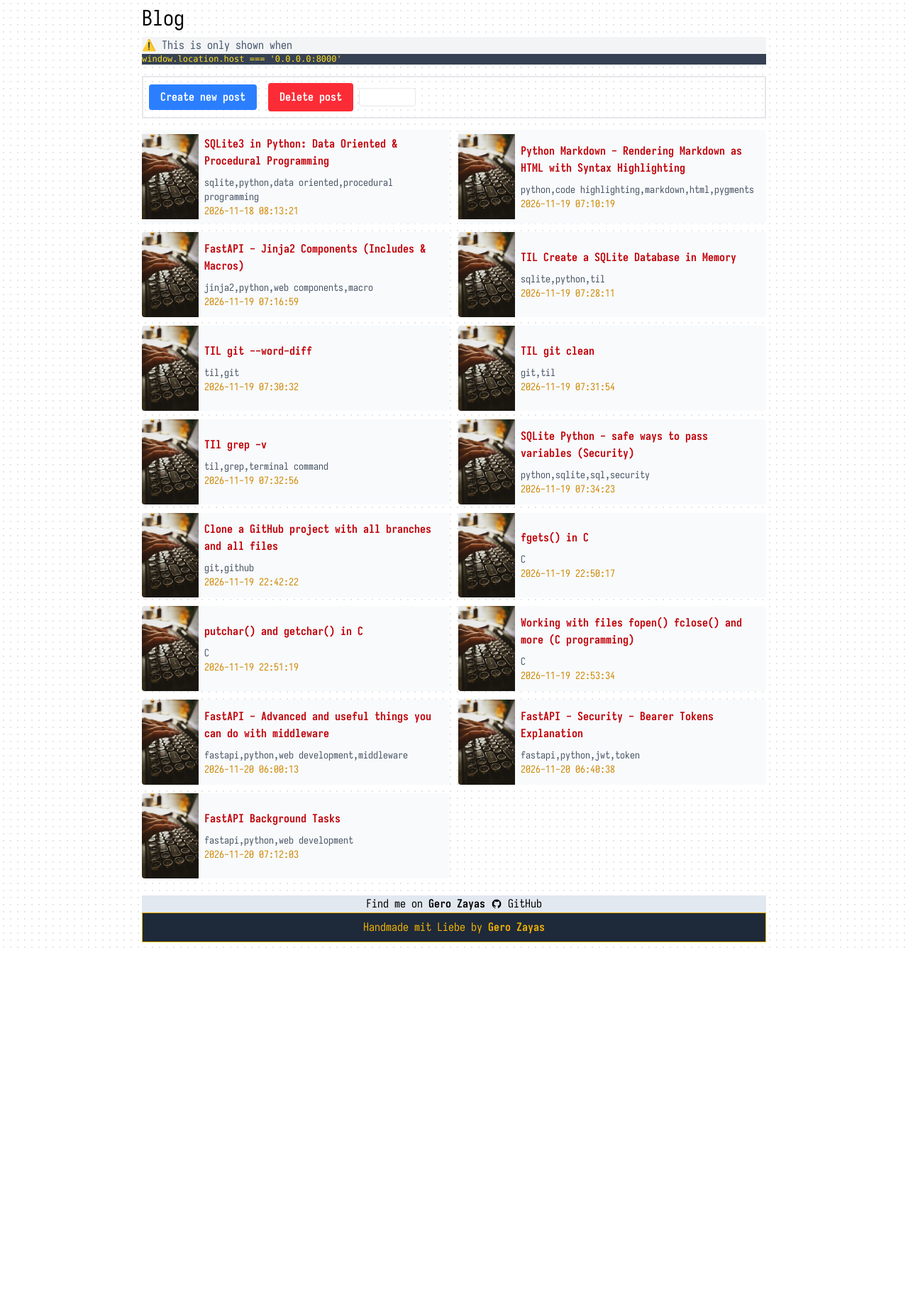
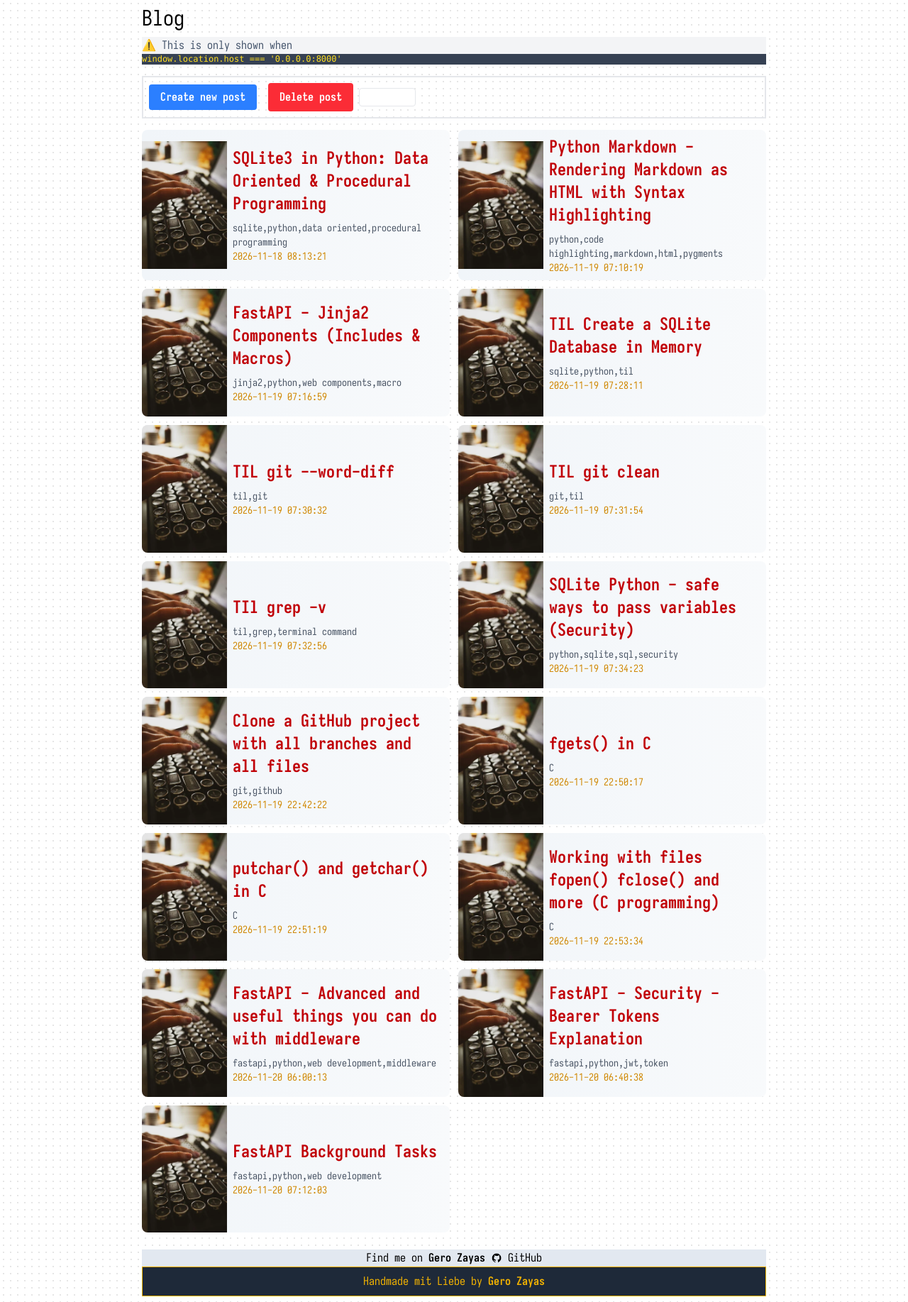
Before and after one commit to GeroZayas/Gero-Website-2026, a FastAPI app: page /blog in a window 1280 px wide. Shown: the part 50-1885 px from the top of the page at 71% size. Before the commit the page ends 1386 px from the top, so only its background shows below. Run offline with FastAPI, Linux system fonts and the light colour scheme; data comes from the database, SQL or seed files in the repository; parts of the project's set-up code (start-up, migrations or seed data) failed here and were passed over; some libraries are stand-ins or nearby versions.

Commit message:
chore: improve styling on blog post cards

```diff
--- a/templates/jinja_components/blog_post_card.html
+++ b/templates/jinja_components/blog_post_card.html
@@ -1,23 +1,19 @@
 {% macro blog_post_card(link, title, tags, picture, created_at,
-    classes="items-center flex max-w-l overflow-hidden rounded bg-slate-50"
+classes="items-center flex max-w-l overflow-hidden rounded-lg bg-linear-to-r from-slate-100 to-slate-50 transition-all
+duration-300 ease-in-out hover:shadow-md"
 )%}
 
 <div class="{{classes}}">
-  <div class="w-20 shrink-0">
+    <div class="w-30 shrink-0">
         <a href="blog/{{link}}">
-      <img
-        src="{{picture}}"
-        alt="Card image"
-        class="object-cover object-center transition-transform duration-300 hover:scale-105"
-      />
+            <img src="{{picture}}" alt="Card image"
+                class="object-cover object-center transition-transform duration-300 hover:scale-105" />
         </a>
     </div>
 
     <div class="md:p-2 p-2">
-    <a
-      href="blog/{{link}}"
-      class="lg:text-1xl font-bold text-md text-red-700 hover:text-red-900 hover:underline"
-    >
+        <a href="blog/{{link}}"
+            class="lg:text-2xl font-bold text-md text-red-700 transition-all duration-300 ease-in-out hover:underline hover:text-red-900">
             {{title}}
         </a>
         <p class="mt-2 lg:text-sm text-xs text-gray-600">{{tags}}</p>
```
Lines whose indentation alone changed are shown as unchanged.
